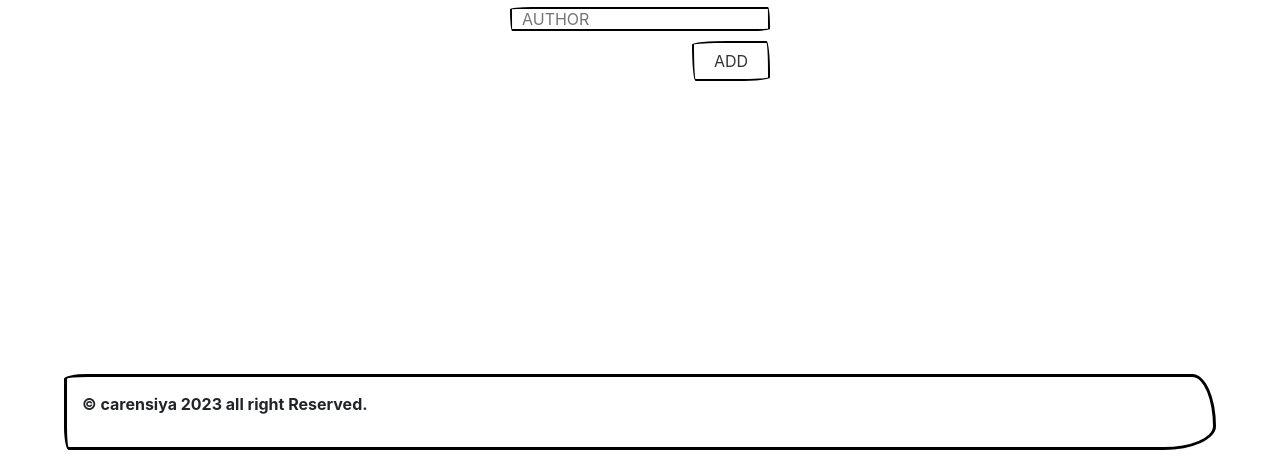
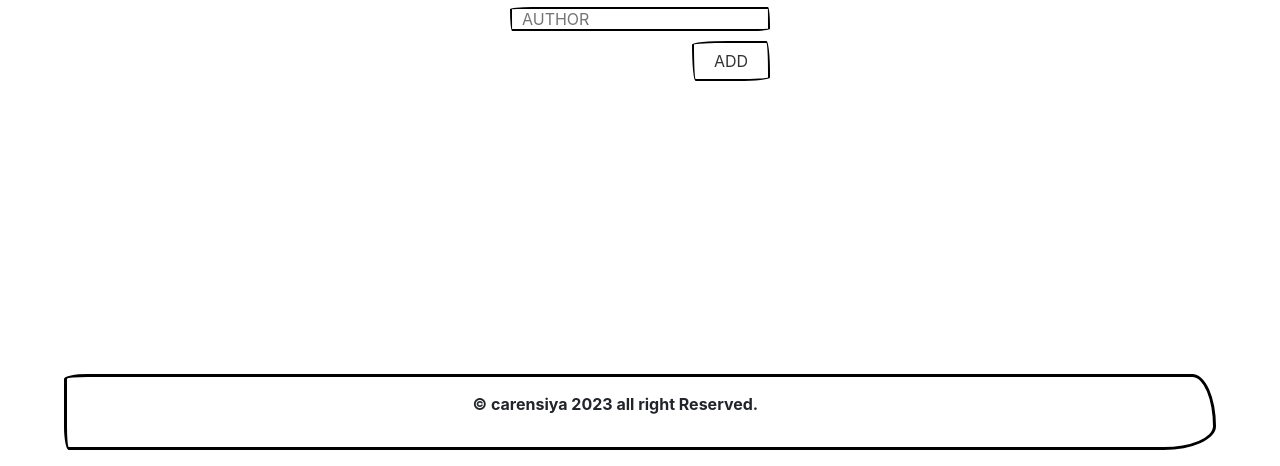
Before and after one commit to Caren-Koroeny/awesome-book, a website with bundled scripts: page index.html in a window 1280 px wide. Shown: the part 334-800 px from the top of the page. Built offline with nearby package versions, Linux system fonts and the light colour scheme; a web font is replaced by a local one.

Commit message:
updated README file

```diff
--- a/index.css
+++ b/index.css
@@ -162,6 +162,12 @@
   padding: 4px;
 }
 
+.caren-text{
+  text-align: center;
+  align-items: center;
+  margin-left: 35%;
+}
+
 /* time container */
 
 .time-section {
--- a/index.html
+++ b/index.html
@@ -60,7 +60,7 @@
     </ul>
   </section>
   <footer class="footer navbar">
-    <p>&copy; carensiya 2023 all right Reserved.</p>
+    <p class="caren-text">&copy; carensiya 2023 all right Reserved.</p>
   </footer>
 <script src="./index.js" type="module"></script>
 </body>
```
Also changed, not shown: README.md, images/add.png (added), images/contact.png (added), images/list.png (added).
